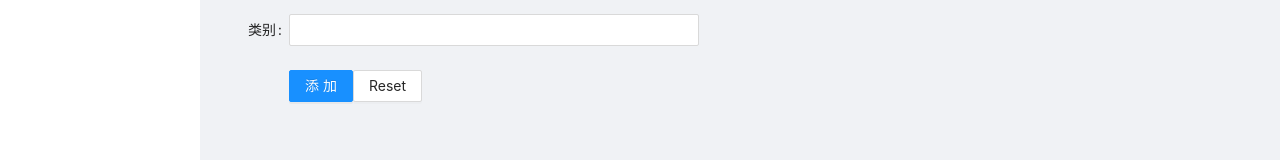
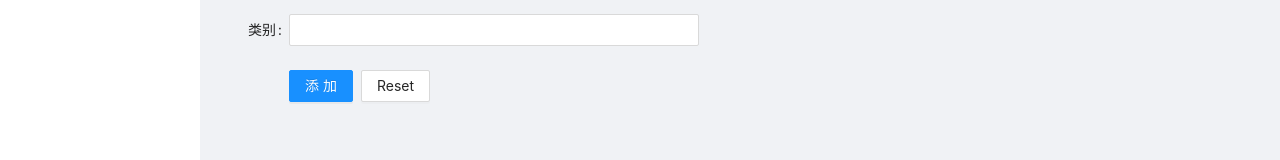
Before and after one commit to FanBB2333/DB-Lab5-FrontEnd, a React (Create React App) app: page /manager/card/add in a window 1280 px wide. Shown: the part 296-456 px from the top of the page. Built offline with nearby package versions, Linux system fonts and the light colour scheme.

Commit message:
Adjust the Layout of cards

```diff
--- a/src/components/AddCard.jsx
+++ b/src/components/AddCard.jsx
@@ -10,6 +10,7 @@ import {
   Layout,
   Menu,
   Breadcrumb,
+  Space,
   message,
 } from 'antd';
 
@@ -79,13 +80,14 @@ const AddCard = () => {
 
 
       <Form.Item {...tailLayout}>
+        <Space>
         <Button type="primary" htmlType="submit" >
           添加
         </Button>
         <Button htmlType="button" onClick={onReset}>
           Reset
         </Button>
-
+        </Space>
       </Form.Item>
     </Form>
 
--- a/src/components/RemoveCard.jsx
+++ b/src/components/RemoveCard.jsx
@@ -144,6 +144,8 @@ const RemoveCard = () => {
       if(len == -1){
         return(
           <>
+          <br />
+          <br />
             <Text mark>此借书证号不存在！</Text>
           </>
         )
@@ -151,12 +153,16 @@ const RemoveCard = () => {
       if(len == -2){
         return(
           <>
+          <br />
+          <br />
             <Text mark>请键入需要注销的借书证号！</Text>
           </>
         )
       }
       return(
         <>
+          <br />
+          <br />
           <Text type="warning">此借书证不可被注销！仍有<Text keyboard>{len}</Text>本图书未归还</Text>
           <Table columns={columns} dataSource={unreturnedBook} />
 
```
